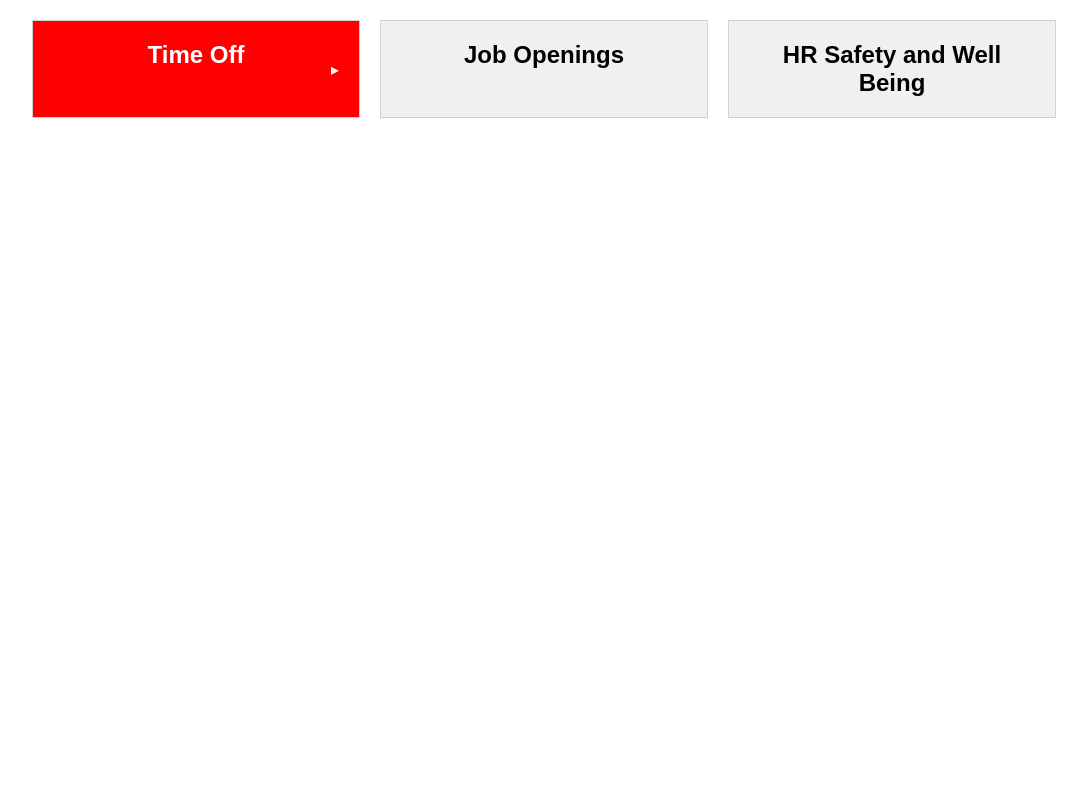
After one commit to uiowaSEP2024/003_MAGNA, a Django app: template templates/home.html in a window 1280 px wide. The commit adds this page. Shown: the whole page, without its empty margins (96-1183 px from the left). Run offline with Django 4.2, Linux system fonts and the light colour scheme; the template is opened without the code that fills it, so the values that code supplies are empty.

Commit message:
Working on getting html to work

```diff
--- a/forms/views.py
+++ b/forms/views.py
@@ -1,3 +1,5 @@
 from django.shortcuts import render
 
 # Create your views here.
+def home_page(request):
+    return render(request, 'home.html')
--- a/magna/urls.py
+++ b/magna/urls.py
@@ -15,8 +15,10 @@ Including another URLconf
     2. Add a URL to urlpatterns:  path('blog/', include('blog.urls'))
 """
 from django.contrib import admin
-from django.urls import path
+from django.urls import path, include
+from .templates import home_page
 
 urlpatterns = [
     path("admin/", admin.site.urls),
+    path('', include("home.html")),
 ]
--- a/static/css/styles.css
+++ b/static/css/styles.css
@@ -34,3 +34,42 @@ form button {
     padding: 10px;
     cursor: pointer;
 }
+
+body, html {
+    height: 100%;
+    margin: 0;
+    font-family: Arial, sans-serif;
+}
+
+.container {
+    width: 80%;
+    margin: auto;
+    display: grid;
+    grid-template-columns: repeat(3, 1fr);
+    grid-gap: 20px;
+    padding: 20px;
+}
+
+.card {
+    background-color: #f0f0f0;
+    border: 1px solid #d0d0d0;
+    padding: 20px;
+    text-align: center;
+    position: relative;
+}
+
+.card.red {
+    background-color: #ff0000;
+    color: white;
+}
+
+.card h2 {
+    margin: 0;
+}
+
+.arrow {
+    position: absolute;
+    right: 20px;
+    top: 50%;
+    transform: translateY(-50%);
+}
--- /dev/null
+++ b/templates/home.html
@@ -0,0 +1,34 @@
+{% load static %}
+<!DOCTYPE html>
+<html lang="en">
+<head>
+    <meta charset="UTF-8">
+    <meta name="viewport" content="width=device-width, initial-scale=1.0">
+    <title>Magna Homepage</title>
+    <link rel="stylesheet" href="{% static 'css/styles.css' %}"> <!-- Link to your external CSS file -->
+</head>
+<body>
+    <header>
+        <!-- Navigation bar goes here -->
+    </header>
+
+    <main>
+        <div class="container">
+            <div class="card red">
+                <h2>Time Off</h2>
+                <span class="arrow">&#9656;</span>
+            </div>
+            <div class="card">
+                <h2>Job Openings</h2>
+            </div>
+            <div class="card">
+                <h2>HR Safety and Well Being</h2>
+            </div>
+        </div>
+    </main>
+
+    <footer>
+        <!-- Footer content goes here -->
+    </footer>
+</body>
+</html>
```
Also changed, not shown: magna/settings.py (+6 -3 lines), templates/pto.html (added, +10 -0 lines).
